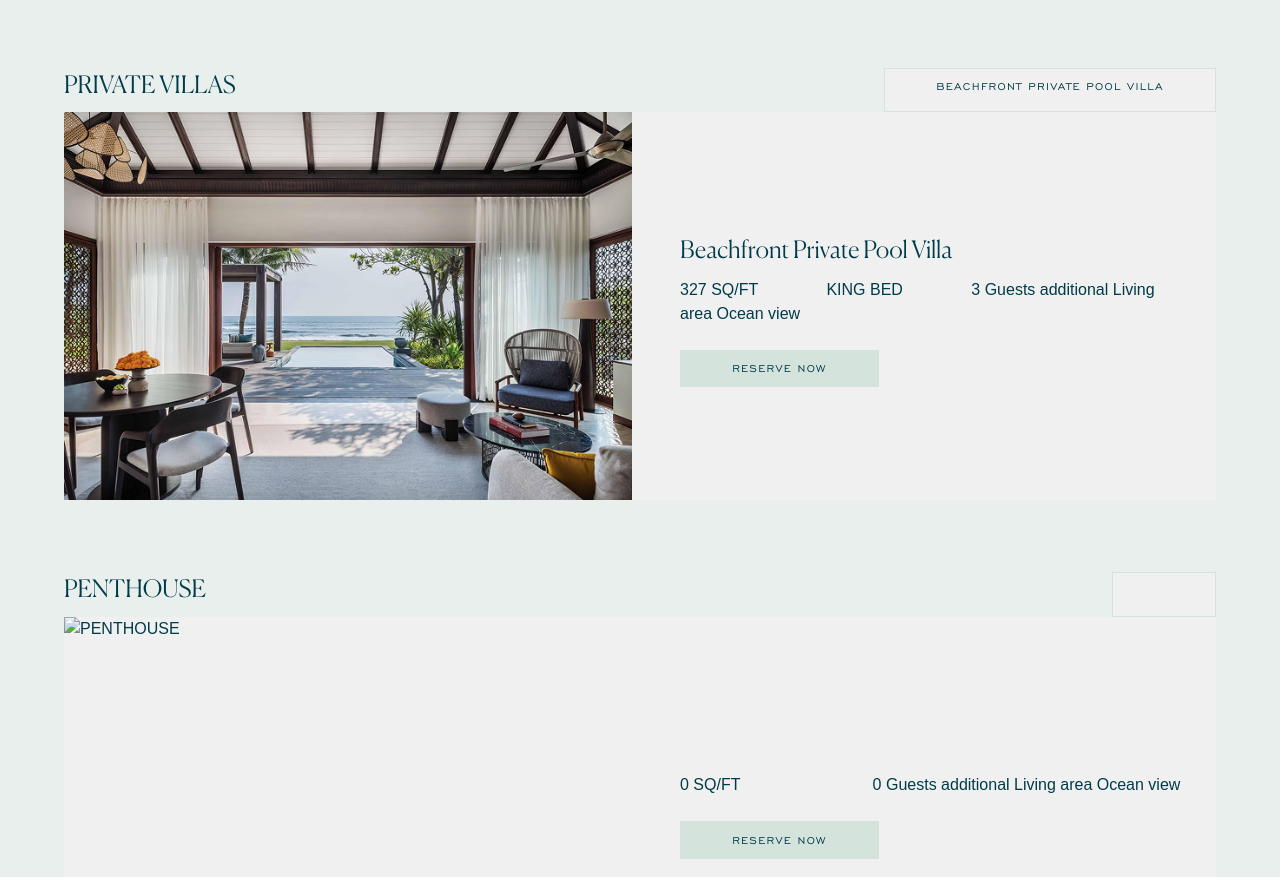
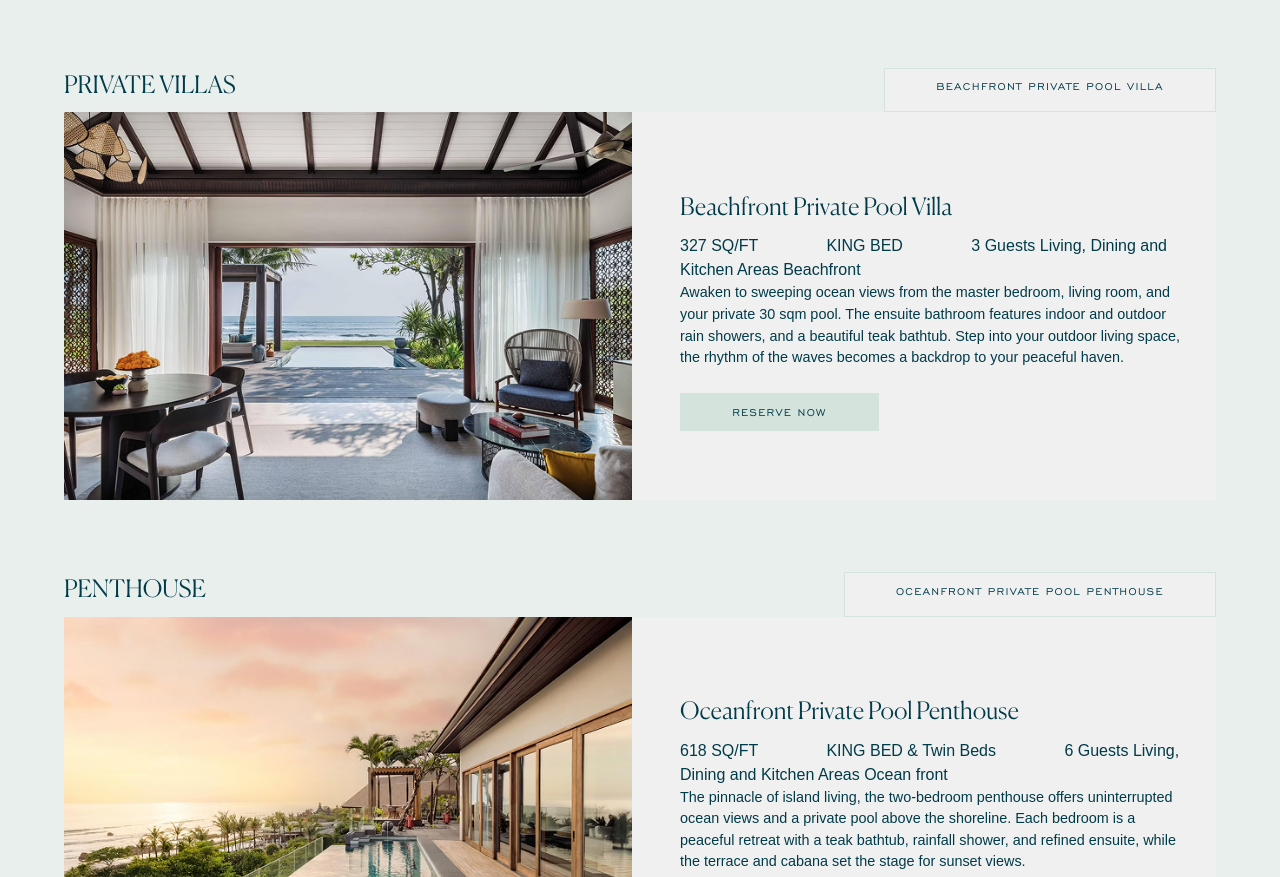
Before and after one commit to TheInstituteOfCode/rbc, a Jekyll site: the page built from SUITES-and-VILLAS.html, in a window 1280 px wide and 900 px high, scrolled down 3304 px, cut to the strip 23-900 px from the top of the window. Built offline with Jekyll 4.4.1, drawn with Linux system fonts in a browser that asks for light colours; nearby versions of some CDN libraries; some web fonts are replaced.

Commit message:
Updated 2 files via CloudCannon.

```diff
--- a/SUITES-and-VILLAS.html
+++ b/SUITES-and-VILLAS.html
@@ -229,22 +229,34 @@ blocks:
                         bed-size: KING BED
                         sleeps: 3
                         extra-feature:
-                            - additional Living area
-                            - Ocean view
-                        content: ''
+                            - Living, Dining and Kitchen Areas
+                            - Beachfront
+                        content: >-
+                            Awaken to sweeping ocean views from the master
+                            bedroom, living room, and your private 30 sqm pool.
+                            The ensuite bathroom features indoor and outdoor
+                            rain showers, and a beautiful teak bathtub. Step
+                            into your outdoor living space, the rhythm of the
+                            waves becomes a backdrop to your peaceful haven.
             -
                 heading: PENTHOUSE
-                img: ''
+                img: /uploads/penthouse.jpg
                 rooms:
                     -
-                        name: ''
-                        size: 0
-                        bed-size: ''
-                        sleeps: 0
+                        name: Oceanfront Private Pool Penthouse
+                        size: 618
+                        bed-size: 'KING BED & Twin Beds '
+                        sleeps: 6
                         extra-feature:
-                            - additional Living area
-                            - Ocean view
-                        content: ''
+                            - Living, Dining and Kitchen Areas
+                            - Ocean front
+                        content: >-
+                            The pinnacle of island living, the two-bedroom
+                            penthouse offers uninterrupted ocean views and a
+                            private pool above the shoreline. Each bedroom is a
+                            peaceful retreat with a teak bathtub, rainfall
+                            shower, and refined ensuite, while the terrace and
+                            cabana set the stage for sunset views.
         color-scheme: mint-200
         min-height: 50vh
     -
```
Also changed, not shown: uploads/penthouse.jpg (added).
